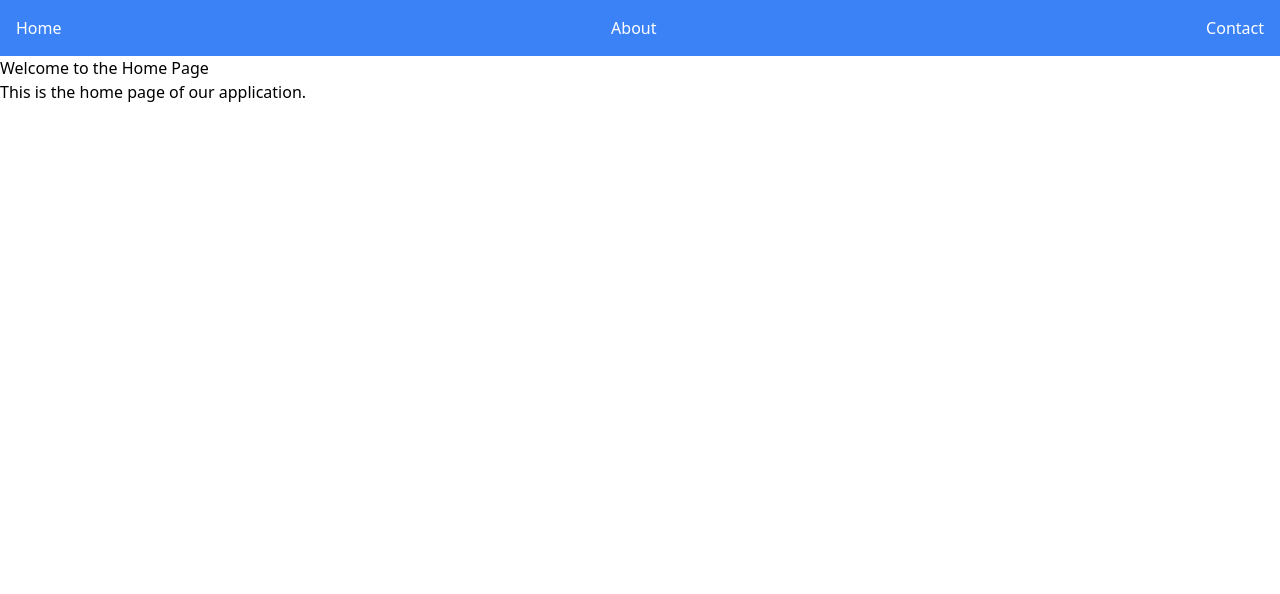
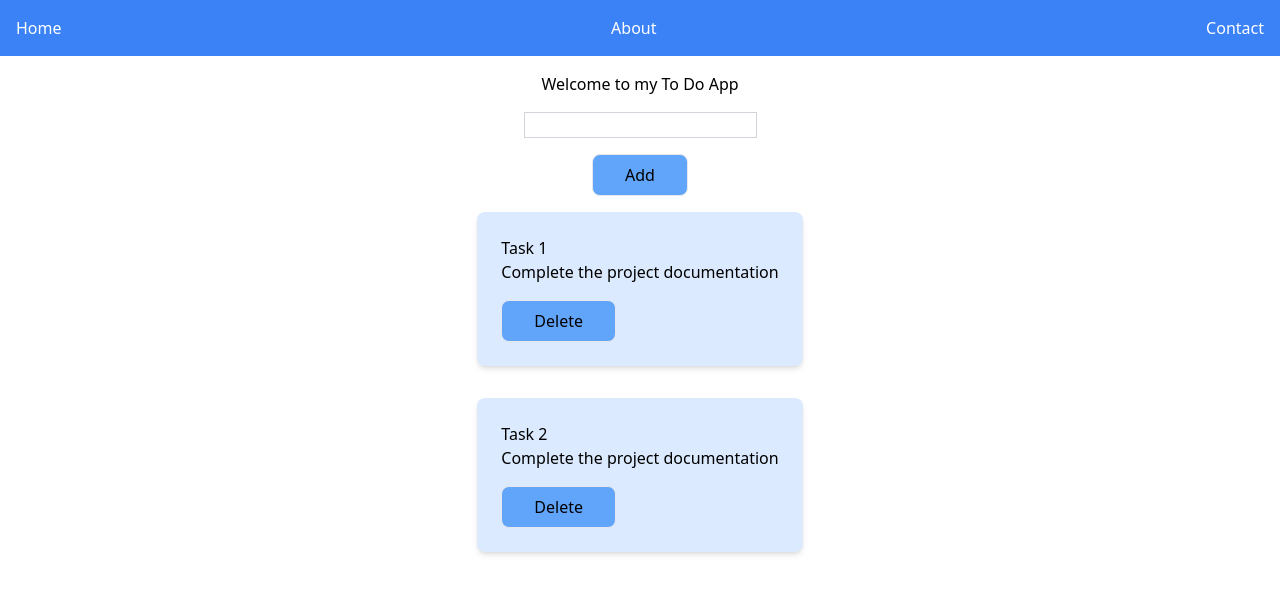
Before and after one commit to Lapidis2/react-todo-list, a React (Vite) app: page / in a window 1280 px wide. Shown: the top 594 px of the page. Built offline with nearby package versions, Linux system fonts and the light colour scheme; the HTML template or start-up script is replaced by a standard one.

Commit message:
adding some code to handle backdrop div

```diff
--- /dev/null
+++ b/src/Components/popUp.jsx
@@ -0,0 +1,18 @@
+import React from 'react'
+
+function popUp({closePopUp}) {
+  return (
+	<div className=" fixed inset-0 flex items-center justify-center bg-gray-800 bg-opacity-50" onClick={()=>closePopUp()}>
+		<div className="py-16 px-20 bg-white p-6 rounded-lg shadow-lg">
+			<h2 className="text-lg font-semibold mb-4">Are you sure to delete?</h2>
+			<div className="flex justify-center space-x-8 bg">
+			<button onClick={()=>{console.log('confirm delete')}} className="bg-blue-300 text-center rounded-md p-2">Confirm</button>
+			<button onClick={()=>closePopUp()}  className="bg-blue-300 text-center rounded-md p-2">Cancel</button>
+			</div>
+		</div>
+
+	</div>
+  )
+}
+
+export default popUp
--- /dev/null
+++ b/src/Components/toDo.jsx
@@ -0,0 +1,16 @@
+function ToDo ({ task,title, togglePopUp }) {
+	return (
+		<>
+
+
+			<div className="h-auto max-w-lg mx-auto bg-blue-100 shadow-md rounded-lg p-6 my-4">
+			<h2>{title}</h2>
+			<p>{task}</p>
+			<button onClick={()=>togglePopUp()}  className="border rounded-lg py-2 px-8 mt-4 bg-blue-400">Delete</button>
+		</div>
+		</>
+
+	)
+}
+
+export default ToDo;
--- a/src/pages/Home.jsx
+++ b/src/pages/Home.jsx
@@ -1,11 +1,30 @@
-import React from 'react';
+import React from 'react'
+import {useState,useEffect} from 'react';
 import NavBar from '../components/NavBar';
+import ToDo from '../Components/toDo';
+import PopUp from '../Components/popUp';
 const Home = () => {
+const [popupOpen, setPopupOpen] = useState(false);
+
+const togglePopUp=()=>{
+	setPopupOpen(!popupOpen);
+}
+const closePopUp=()=>{
+	setPopupOpen(false);
+}
 	return (
 		<div >
 			<NavBar />
-			<h1>Welcome to the Home Page</h1>
-			<p>This is the home page of our application.</p>
+
+			<div className="flex flex-col items-center justify-center ">
+				<h1 className="p-4">Welcome to my To Do App</h1>
+				<input type="text" className="border border-gray-300" />
+				<button className="border rounded-lg py-2 px-8 mt-4 bg-blue-400">Add</button>
+				<ToDo title="Task 1" task="Complete the project documentation" togglePopUp={togglePopUp}/>
+				<ToDo title="Task 2" task="Complete the project documentation" togglePopUp={togglePopUp}/>
+			</div>
+
+              {popupOpen?<PopUp closePopUp={closePopUp} />:null}
 		</div>
 	);
 }
```
